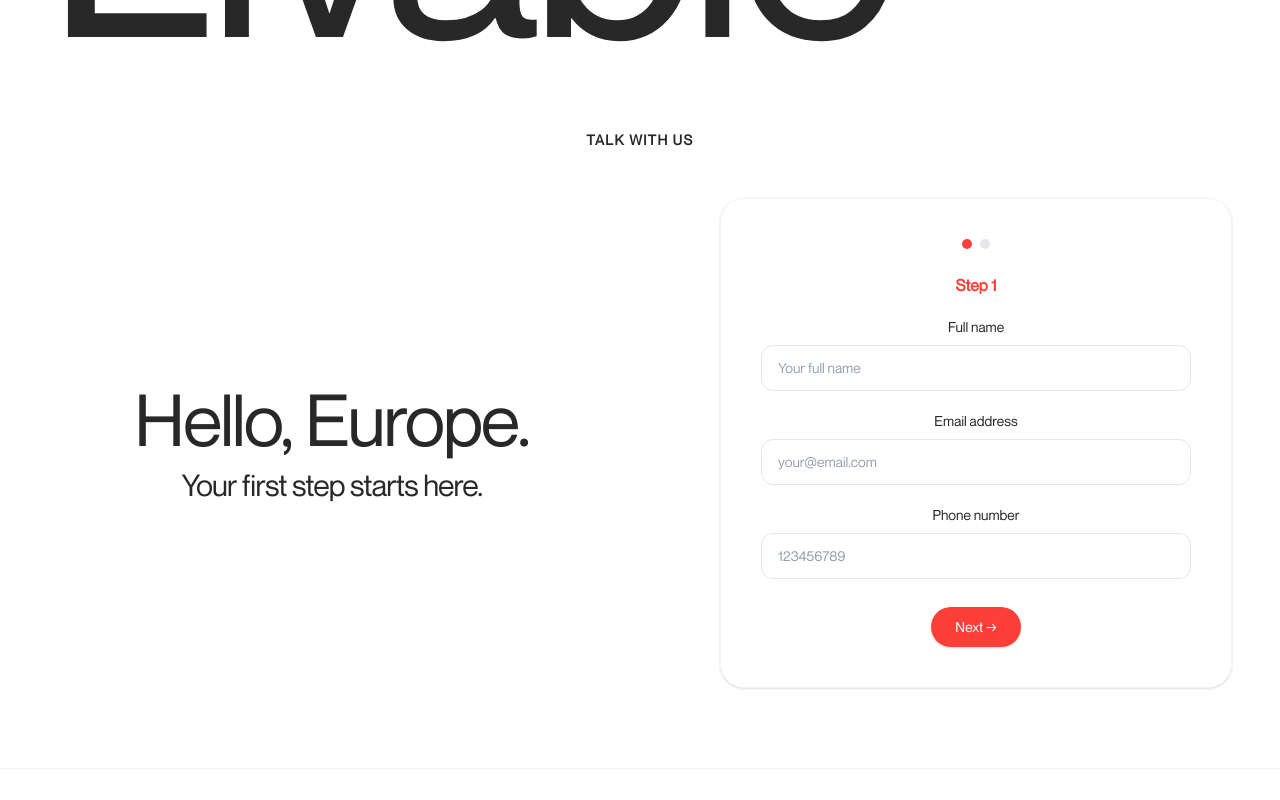
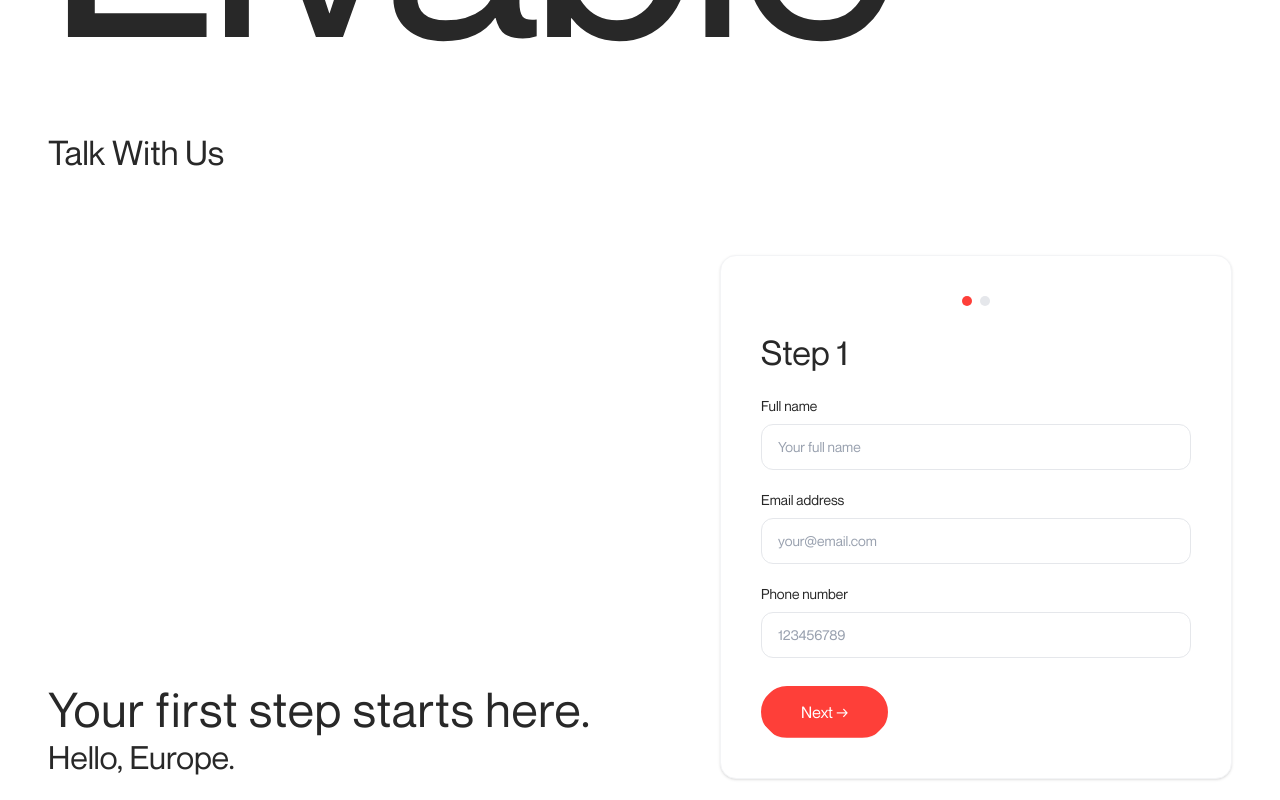
Before and after one commit to murad403/livable-web, a Next.js app: page /talk-with-us in a window 1280 px wide. Shown: the part 400-1200 px from the top of the page. Built offline with nearby package versions, Linux system fonts and the light colour scheme; no server answers; a web font is replaced by a local one.

Commit message:
feat: add talk-with-us multi-step form page with TalkStep1 and TalkStep2 components

```diff
--- a/src/app/(app)/talk-with-us/page.tsx
+++ b/src/app/(app)/talk-with-us/page.tsx
@@ -78,7 +78,7 @@ const TalkWithUs: React.FC<TalkWithUsProps> = ({ preselectedCity }) => {
     const [isSubmitted, setIsSubmitted] = useState(false)
     const [bookTalkWithUs, { isLoading: isBooking }] = useBookTalkWithUsMutation()
 
-    const { register, handleSubmit , setValue, control, trigger, reset, formState: { errors, isSubmitting } } = useForm<FormValues>({
+    const { register, handleSubmit, setValue, control, trigger, reset, formState: { errors, isSubmitting } } = useForm<FormValues>({
         resolver: zodResolver(formSchema),
         defaultValues: {
             fullName: '',
@@ -161,23 +161,23 @@ const TalkWithUs: React.FC<TalkWithUsProps> = ({ preselectedCity }) => {
     return (
         <section id="talk-with-us" className="px-6 sm:px-12 max-w-[1728px] mx-auto text-center md:space-y-20 space-y-10">
             {/* Top Section Label (Matching User Image) */}
-            <span className="text-xs sm:text-sm font-semibold text-title uppercase tracking-widest block mb-12">
+            <p className="font-medium text-2xl md:text-[34px] text-title text-left">
                 Talk With Us
-            </span>
+            </p>
 
-            <div className="grid grid-cols-1 lg:grid-cols-12 gap-12 items-center">
+            <div className="grid grid-cols-1 lg:grid-cols-12 gap-12 items-end text-start">
                 {/* Left Text Column (Matching User Image) */}
                 <div className="lg:col-span-6">
-                    <h2 className="text-5xl sm:text-6xl md:text-7xl font-medium text-title tracking-tight leading-none mb-3">
+                    <p className="text-4xl md:text-[48px] text-title font-normal tracking-[1px]">
+                        Your first step starts here.
+                    </p>
+                    <h2 className="font-medium text-title text-2xl md:text-[32px]">
                         Hello, Europe.
                     </h2>
-                    <p className="text-2xl sm:text-3xl text-title font-normal tracking-tight">
-                        Your first step starts here.
-                    </p>
                 </div>
 
                 {/* Right Form Card Column (Matching User Image) */}
-                <div className="lg:col-span-6 bg-white rounded-3xl p-8 sm:p-10 border border-gray-100 shadow-sm max-w-lg w-full lg:ml-auto">
+                <div className="lg:col-span-6 bg-white rounded-2xl p-8 sm:p-10 border border-gray-100 shadow-sm max-w-lg w-full lg:ml-auto">
                     {/* Top Center Progress Dots Indicator (Matching User Image) */}
                     <div className="flex items-center justify-center gap-2 mb-6">
                         <span
--- a/src/components/app/TalkStep1.tsx
+++ b/src/components/app/TalkStep1.tsx
@@ -2,6 +2,7 @@
 
 import React from 'react'
 import { UseFormRegister, FieldErrors } from 'react-hook-form'
+import { Button } from '../ui/button'
 
 interface Step1FormData {
     fullName: string
@@ -20,7 +21,7 @@ const TalkStep1: React.FC<TalkStep1Props> = ({ register, errors, onNext }) => {
         <div className="space-y-5">
             {/* Step Header (Matching User Image) */}
             <div>
-                <span className="text-base font-semibold text-primary block mb-2">Step 1</span>
+                <span className="font-medium text-2xl md:text-[34px] text-title text-left">Step 1</span>
             </div>
 
             {/* Full Name */}
@@ -79,13 +80,12 @@ const TalkStep1: React.FC<TalkStep1Props> = ({ register, errors, onNext }) => {
 
             {/* Next Button (Matching User Image) */}
             <div className="pt-2">
-                <button
+                <Button
                     type="button"
                     onClick={onNext}
-                    className="bg-primary hover:bg-primary-hover text-white px-6 py-2.5 rounded-full text-sm font-medium transition-all shadow-sm cursor-pointer inline-flex items-center gap-1.5"
                 >
                     Next →
-                </button>
+                </Button>
             </div>
         </div>
     )
--- a/src/components/app/TalkStep2.tsx
+++ b/src/components/app/TalkStep2.tsx
@@ -3,7 +3,8 @@
 import React from 'react'
 import { Control, UseFormSetValue, FieldErrors, useWatch } from 'react-hook-form'
 import { ArrowRight, Check } from 'lucide-react'
-import type { FormValues } from './TalkWithUs'
+import { FormValues } from '@/app/(app)/talk-with-us/page'
+import { Button } from '../ui/button'
 
 interface TalkStep2Props {
     control: Control<FormValues>
@@ -58,7 +59,7 @@ const TalkStep2: React.FC<TalkStep2Props> = ({ control, setValue, errors, onBack
         <div className="space-y-8">
             {/* Step Title */}
             <div>
-                <span className="text-base font-semibold text-primary">Step 2</span>
+                <span className="font-medium text-2xl md:text-[34px] text-title text-left">Step 2</span>
             </div>
 
             {/* Question 1: Stage */}
@@ -168,14 +169,13 @@ const TalkStep2: React.FC<TalkStep2Props> = ({ control, setValue, errors, onBack
                 >
                     ← Back
                 </button>
-                <button
+                <Button
                     type="submit"
                     disabled={isSubmitting}
-                    className="flex-1 bg-primary hover:bg-primary-hover disabled:opacity-50 text-white py-3.5 px-6 rounded-full text-sm font-semibold transition-all shadow hover:shadow-md cursor-pointer flex items-center justify-center gap-2"
                 >
                     <span>{isSubmitting ? 'Booking...' : 'Book your introductory call'}</span>
                     <ArrowRight className="w-4 h-4" />
-                </button>
+                </Button>
             </div>
         </div>
     )
```
